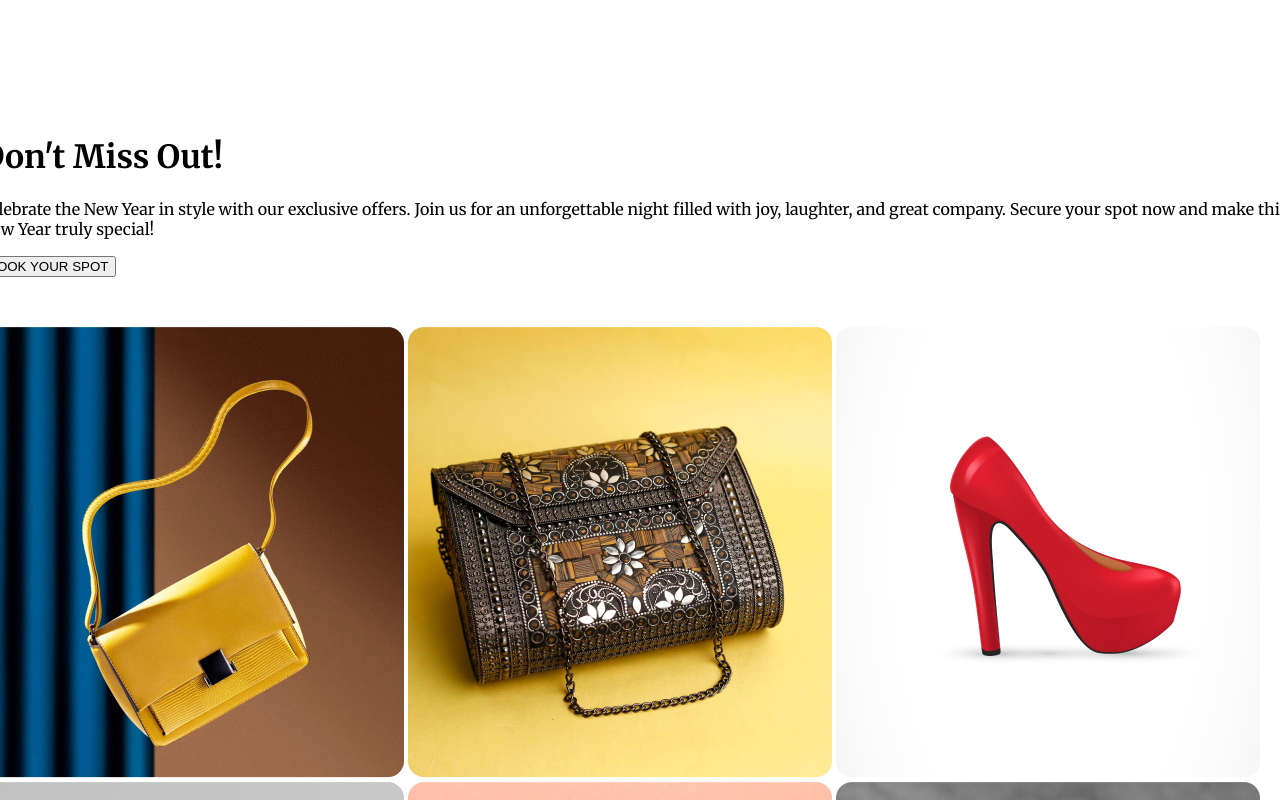
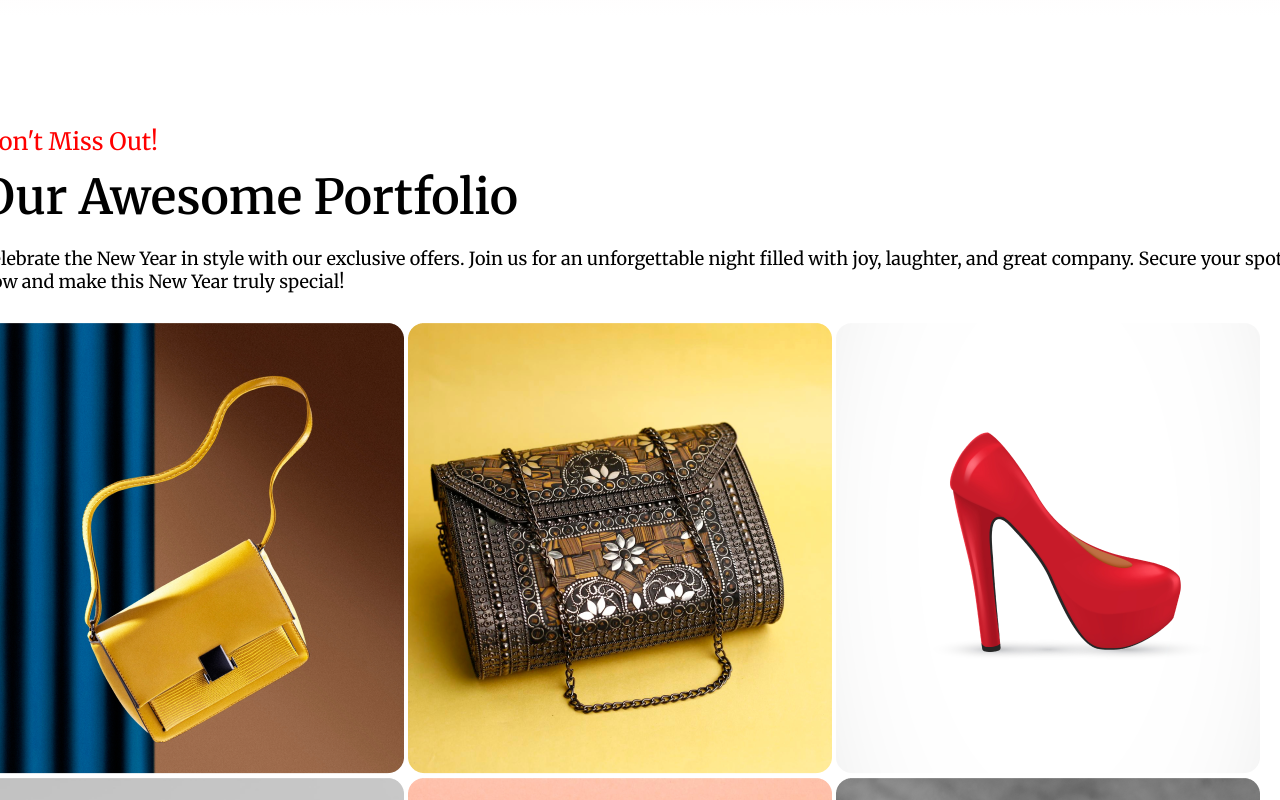
Before and after one commit to mahfujur221/new-year-offer, a plain HTML site: page index.html in a window 1280 px wide. Shown: the part 2880-3680 px from the top of the page. Drawn offline with Linux system fonts and the light colour scheme.

Commit message:
new commit

```diff
--- a/index.html
+++ b/index.html
@@ -80,13 +80,14 @@
 
       <div class="card7">
         <div class="card7-content">
-          <h1 class="card7-heading">Don't Miss Out!</h1>
+          <h3 class="card7-discount">Don't Miss Out!</h3>
+          <h1 class="card7-heading">Our Awesome Portfolio</h1>
+
           <p class="card7-para">
             Celebrate the New Year in style with our exclusive offers. Join us
             for an unforgettable night filled with joy, laughter, and great
             company. Secure your spot now and make this New Year truly special!
           </p>
-          <button class="card7-btn">BOOK YOUR SPOT</button>
         </div>
         <div class="card7-items">
           <img src="images/Rectangle 3.png" alt="" />
--- a/style.css
+++ b/style.css
@@ -206,7 +206,35 @@ body > div {
   height: 1163px;
   width: 1320px;
 
+}
 
+.card7-discount{
+font-size: 24px;
+  font-weight: 400;
+  color: red;
+  padding-top: 5px;
+  margin-top: 5px;
+  margin-bottom: 0px;
+  padding-bottom: 0px;
+
+}
+
+.card7-heading{
+  font-size: 48px;
+  font-weight: 600;
+  color: black;
+  padding-top: 5px;
+  margin-top: 5px;
+  margin-bottom: 20px;
+  padding-bottom: 0px;
+
+}
+
+.card7-para{
+ font-size: 18px;
+  margin-bottom: 20px;
+  margin-top: 0px;
+  padding-bottom: 10px;
 }
 
 .card7-items{
@@ -214,7 +242,6 @@ body > div {
   justify-content: center;
   align-items: center;
   align-content: center;
-  gap: 50px;
-  margin-top: 50px;
-
+  white-space: 1git add .
+  0px;
 }
```
